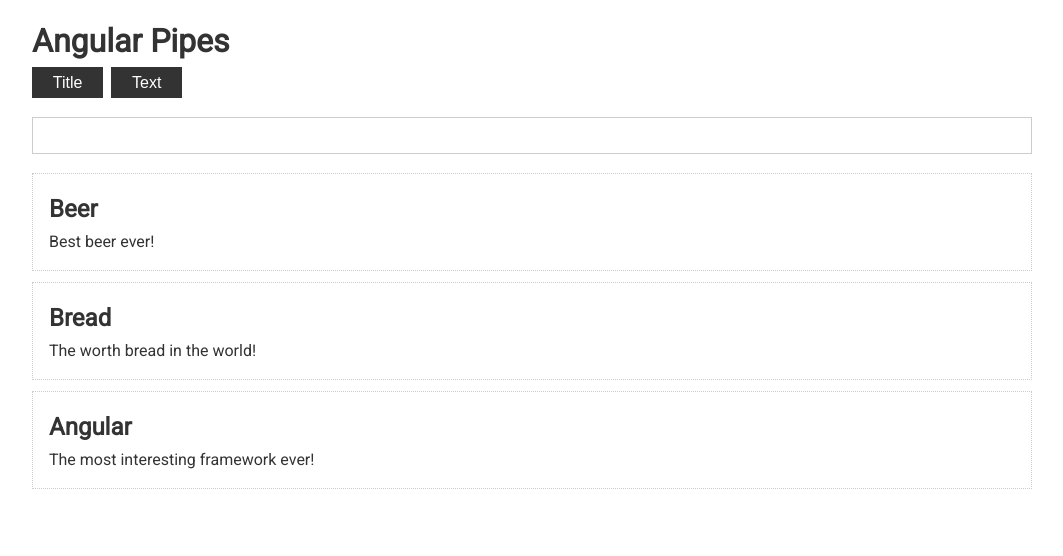
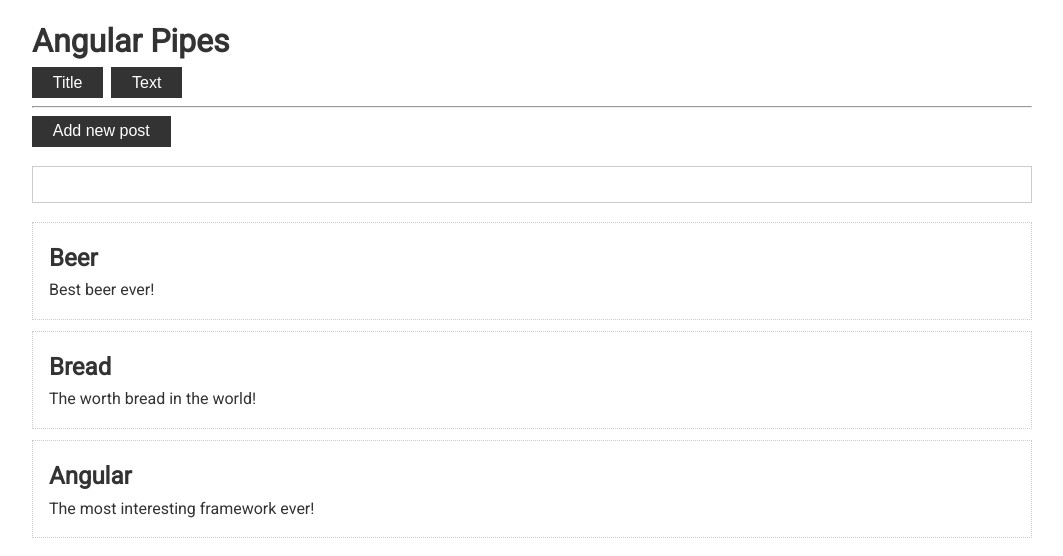
Before and after one commit to natali-gracia/ng-basics, an Angular app: page / in a window 1280 px wide. Shown: the top 556 px of the page, without its empty margins (108-1171 px from the left). Built offline with nearby package versions, Linux system fonts and the light colour scheme.

Commit message:
add property pure false to filter pipe for dynamic changes

```diff
--- a/src/app/app.component.html
+++ b/src/app/app.component.html
@@ -2,6 +2,8 @@
   <h1>Angular Pipes</h1>
   <button class="btn" (click)="searchField = 'title'">Title</button>
   <button class="btn" (click)="searchField = 'text'">Text</button>
+  <hr>
+<button class="btn" (click)="addPost()">Add new post</button>
   <input type="text" [(ngModel)]="search" />
   <div class="card" *ngFor="let post of posts | filter: search:searchField">
     <h2>{{ post.title }}</h2>
--- a/src/app/app.component.ts
+++ b/src/app/app.component.ts
@@ -18,4 +18,10 @@
     { title: 'Bread', text: 'The worth bread in the world!' },
     { title: 'Angular', text: 'The most interesting framework ever!' },
   ]
+  addPost() {
+    this.posts.unshift({
+      title: 'Angular EDU',
+      text: 'Angular course'
+    })
+  }
 }
--- a/src/app/pipes/filter.pipe.ts
+++ b/src/app/pipes/filter.pipe.ts
@@ -3,6 +3,7 @@
 
 @Pipe({
   name: 'filter',
+  pure: false
 })
 export class FilterPipe implements PipeTransform {
   transform(
```
Also changed, not shown: 1 other file (tests, documents, lock files or other folders).
